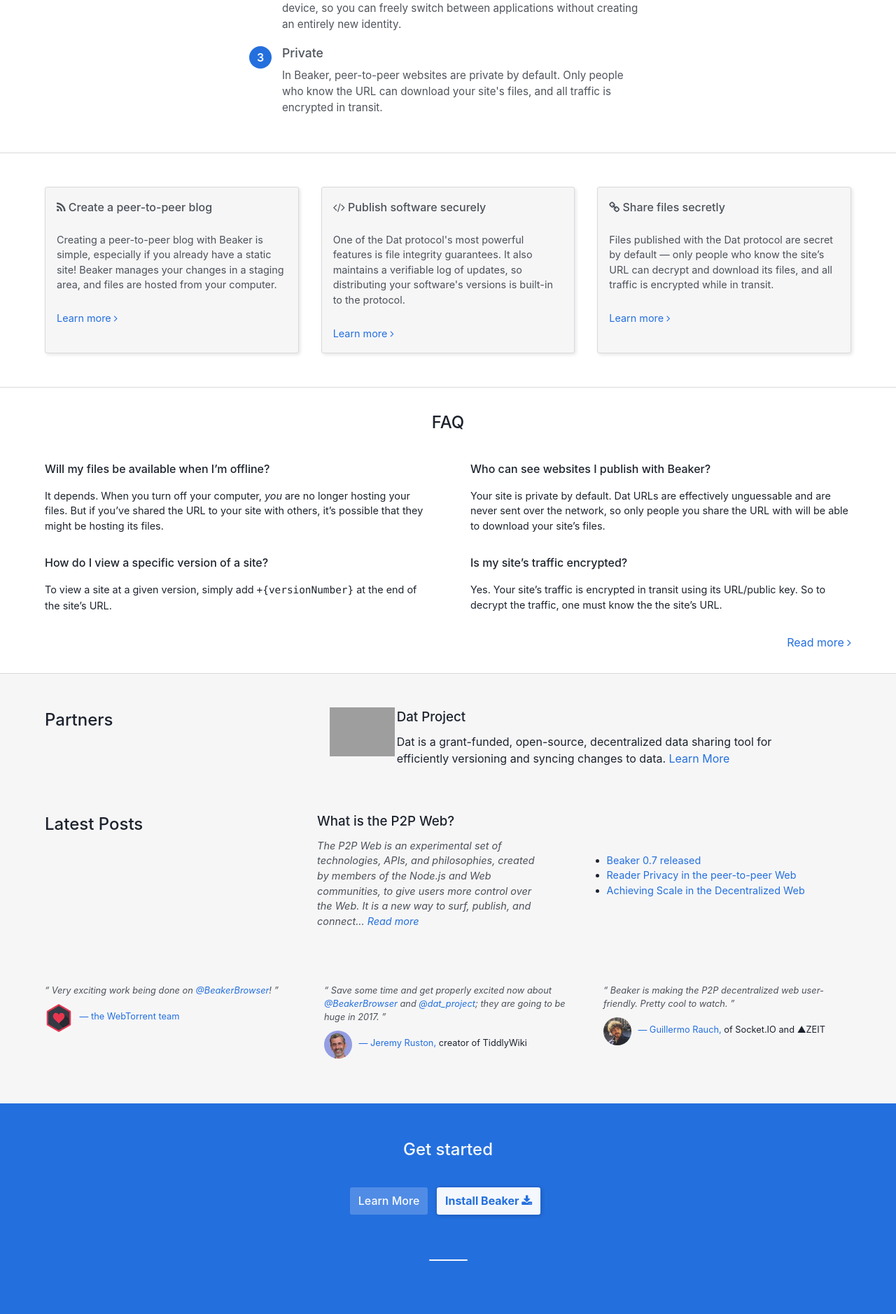
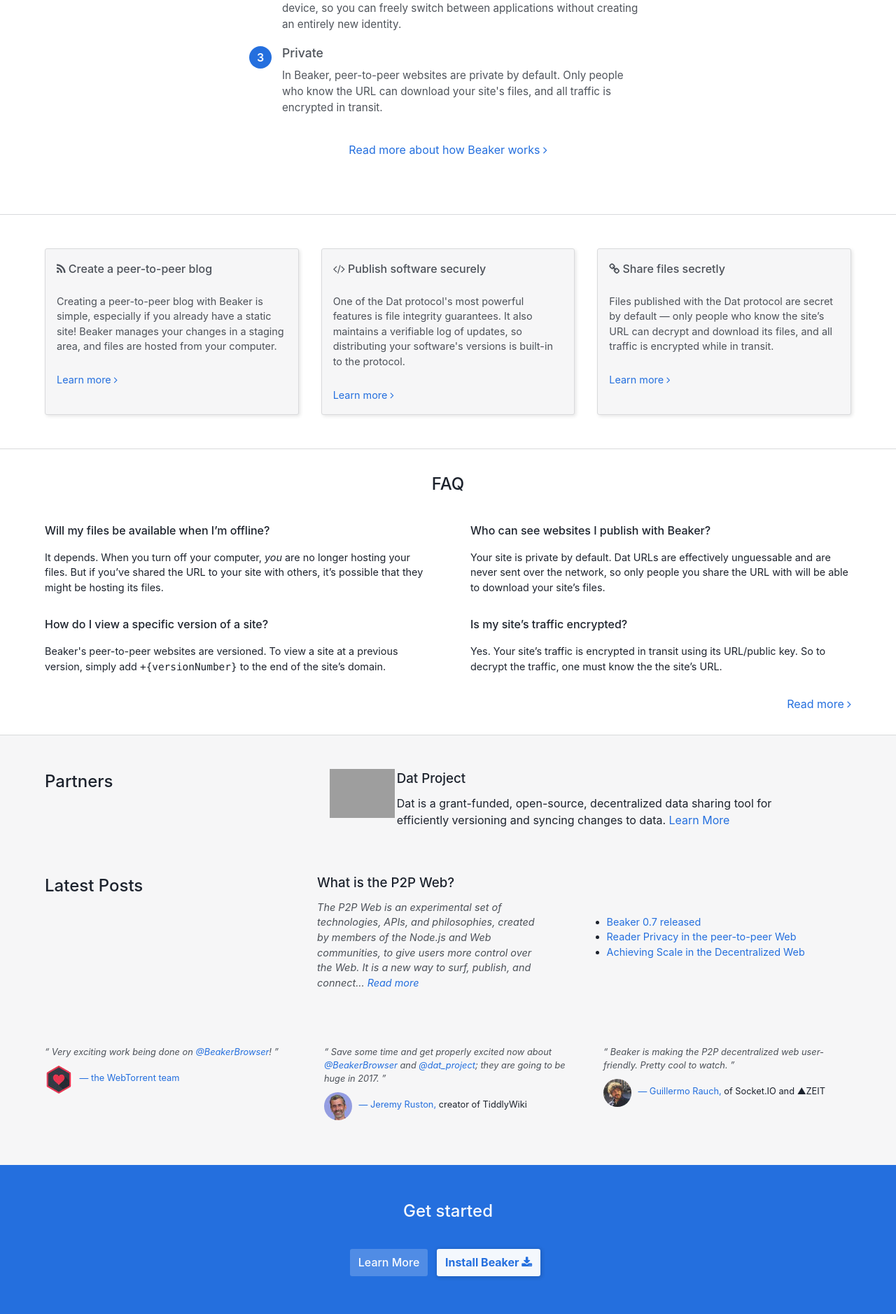
Before and after one commit to beakerbrowser/beakerbrowser.com, a Jekyll site: the page built from index.html, in a window 1280 px wide. Shown: the part 2630-4508 px from the top of the page at 70% size. Built offline with Jekyll 4.4.1, drawn with Linux system fonts in a browser that asks for light colours; grey boxes are pictures that could not be loaded.

Commit message:
Update home copy and links

```diff
--- a/_data/faq.yml
+++ b/_data/faq.yml
@@ -7,8 +7,8 @@
 -
   question: "How do I view a specific version of a site?"
   answer:
-    "<p>To view a site at a given version, simply add <code>+{versionNumber}</code>
-     at the end of the site’s URL.</p>"
+    "<p>Beaker's peer-to-peer websites are versioned. To view a site at a previous
+    version, simply add <code>+{versionNumber}</code> to the end of the site’s domain.</p>"
 -
   question: "Who can see websites I publish with Beaker?"
   answer:
--- a/css/pages/_home.scss
+++ b/css/pages/_home.scss
@@ -188,6 +188,14 @@
     p {
       margin-bottom: 2rem;
       font-style: italic;
+
+      &.more {
+        margin-top: 2rem;
+        font-style: normal;
+        a {
+          @extend %link;
+        }
+      }
     }
 
     h2 {
--- a/index.html
+++ b/index.html
@@ -152,6 +152,7 @@
         </p>
       </li>
     </ol>
+    <p class="more"><a href="/docs/inside-beaker/">Read more about how Beaker works <i class="fa fa-angle-right"></i></a>
   </div>
 </div>
 
```
